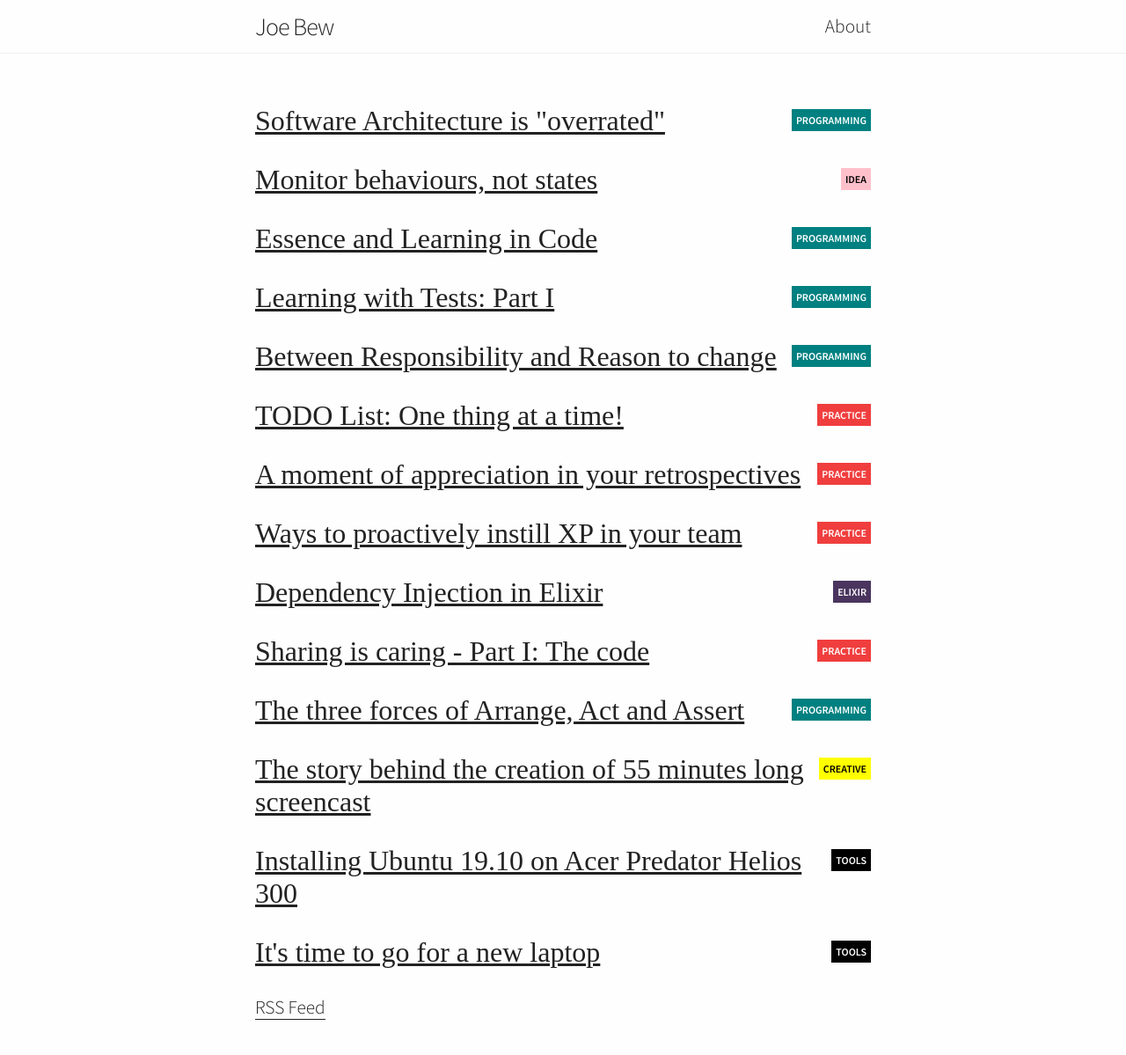
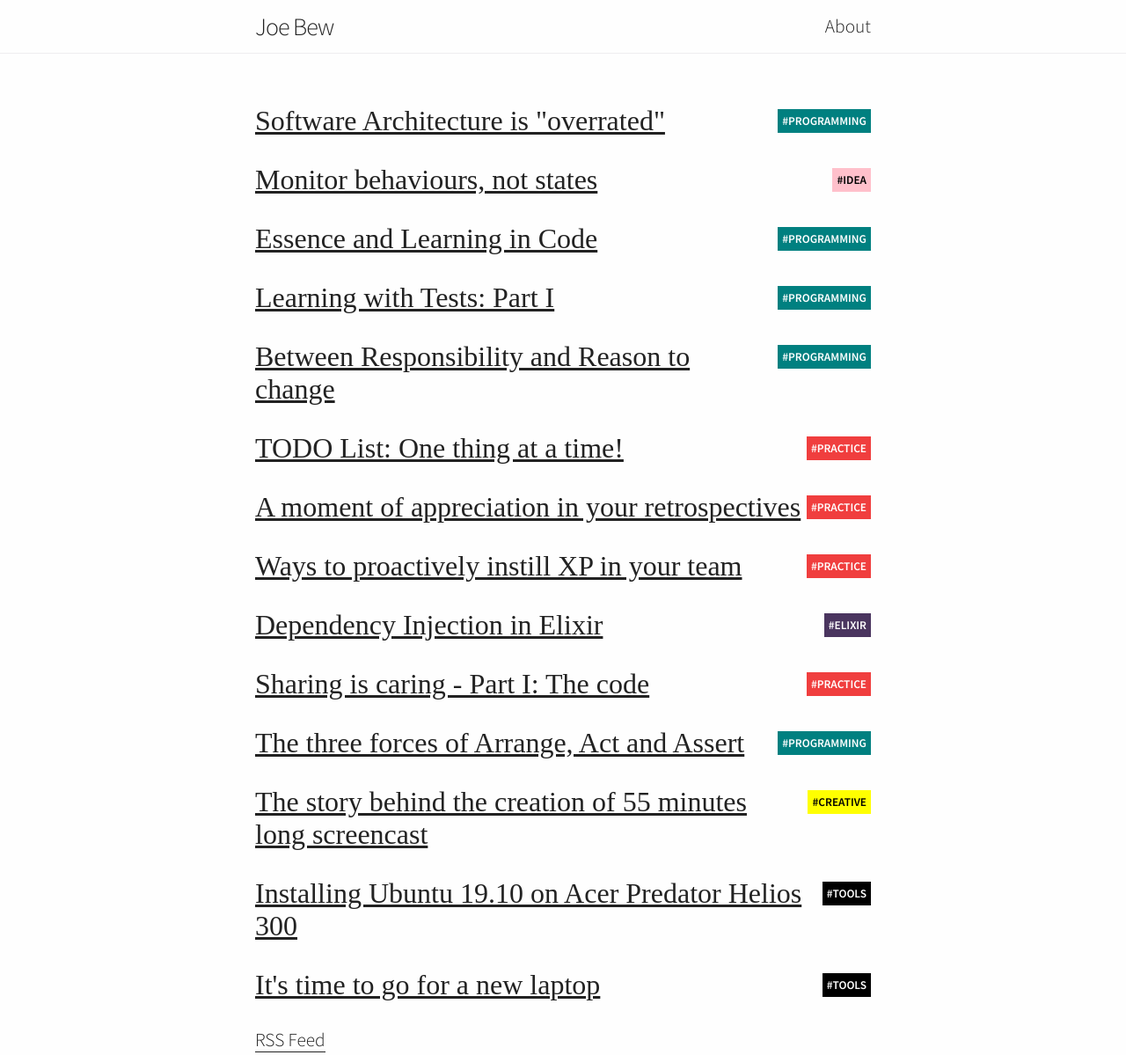
Before and after one commit to joebew42/joebew42.github.io, a Jekyll site: the page built from index.html, in a window 1280 px wide, cut to the strip 0-1199 px from the top of the page. Shown: the whole strip at 88% size. Built offline with Jekyll 4.4.1, drawn with Linux system fonts in a browser that asks for light colours; some web fonts are replaced.

Commit message:
Style the post-tag

```diff
--- a/_layouts/tag.html
+++ b/_layouts/tag.html
@@ -4,7 +4,7 @@ layout: default
 
 <div class="home">
   <h1 class="post-tag {{ page.tag }} normal no-margin-left no-margin-right">
-    {{ page.tag }}
+    #{{ page.tag }}
   </h1>
 
   <ul class="post-list">
--- a/_sass/_base.scss
+++ b/_sass/_base.scss
@@ -272,6 +272,7 @@ pre {
         &, &:visited, &:hover {
             border-bottom: none;
             text-decoration: none;
+            color: white;
         }
     }
 }
@@ -307,13 +308,24 @@ pre {
 .post-tag.creative {
     color: black;
     background-color: yellow;
+    a {
+        &, &:visited, &:hover {
+            color: black;
+        }
+    }
 }
 
 .post-tag.tools {
     color: white;
     background-color: black;
 }
+
 .post-tag.idea {
     color: black;
     background-color: pink;
+    a {
+        &, &:visited, &:hover {
+            color: black;
+        }
+    }
 }
--- a/css/main.scss
+++ b/css/main.scss
@@ -9,7 +9,7 @@
 $base-font-family: 'Source Sans Pro', sans-serif;
 $base-font-weight: 300;
 $base-font-size: 16pt;
-$base-small-font-size: 12px;
+$base-small-font-size: 10pt;
 $base-line-height: 24pt;
 
 $base-heading-font-family: 'Source Serif Pro', serif;;
--- a/index.html
+++ b/index.html
@@ -7,11 +7,9 @@ layout: default
   <ul class="post-list">
     {% for post in site.posts %}
     <li>
-      <a href="/tag/{{ post.tag }}">
-        <span class="post-tag {{ post.tag }} to-right no-margin-right">
-          {{ post.tag }}
-        </span>
-      </a>
+      <span class="post-tag {{ post.tag }} to-right no-margin-right">
+        <a href="/tag/{{ post.tag }}">#{{ post.tag }}</a>
+      </span>
       <h2 class="post-title" itemprop="name headline">
         <a class="post-link" href="{{ post.url | prepend: site.baseurl }}">{{ post.title }}</a>
       </h2>
@@ -20,6 +18,6 @@ layout: default
     {% endfor %}
   </ul>
 
-  <p class="rss-subscribe"><a href="{{ "/feed.xml" | prepend: site.baseurl }}">RSS Feed</a></p>
+  <p class="rss-subscribe"><a href="{{ " /feed.xml" | prepend: site.baseurl }}">RSS Feed</a></p>
 
 </div>
```
Also changed, not shown: _layouts/post.html (+3 -5 lines).
